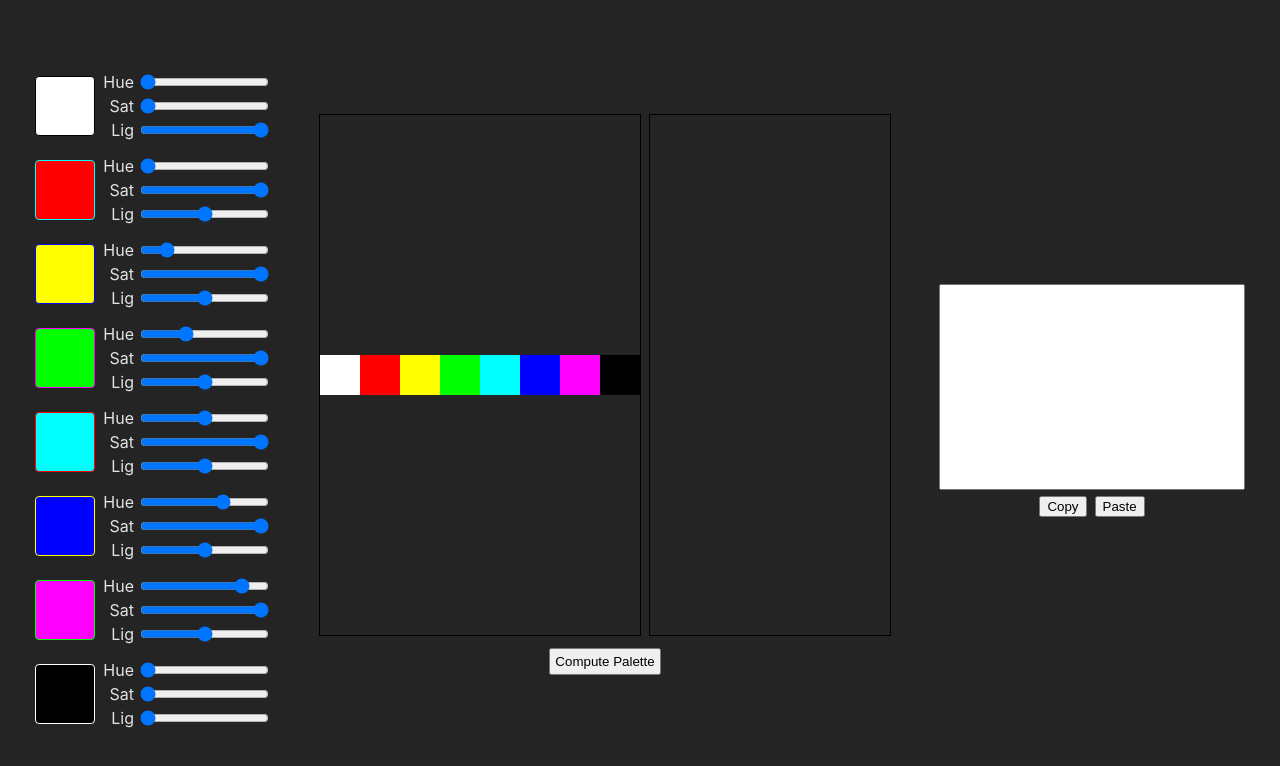
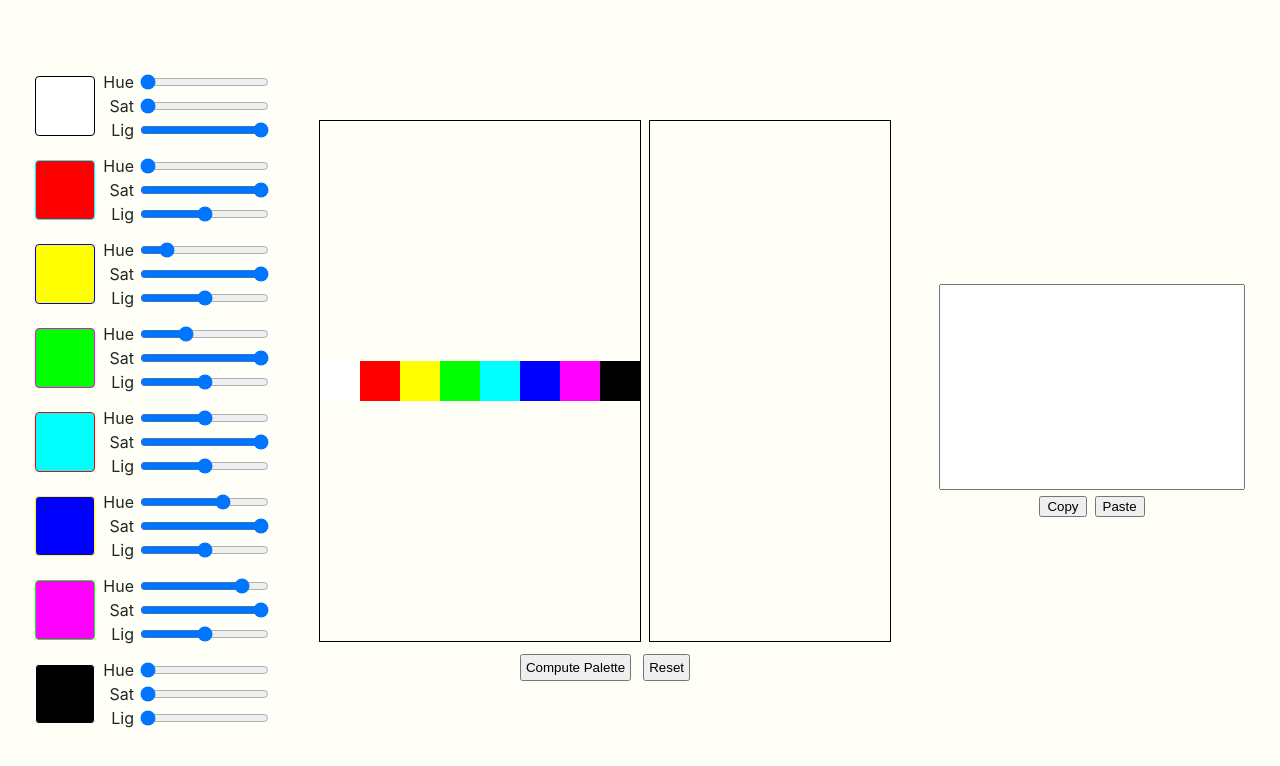
Before and after one commit to axwain/PaletteMaker, a React (Vite) app: page / in a window 1280 px wide. Shown: the top 766 px of the page. Built offline with nearby package versions, Linux system fonts and the light colour scheme.

Commit message:
Implemented color reset (#9)
* Implemented button group for color palette
computing and reset

* Unified line endings to be LF instead of CRLF

* Implemented button group and functions to reset
the palette

* Added basic color scheme styles

```diff
--- a/src/App.css
+++ b/src/App.css
@@ -24,8 +24,3 @@
   display: flex;
   flex-direction: column;
 }
-
-.App .compute-btn {
-  padding: 4px;
-  margin: 12px;
-}
--- a/src/App.tsx
+++ b/src/App.tsx
@@ -2,6 +2,7 @@ import { useState } from 'react';
 import './App.css';
 import { BaseColorControls } from './Components/BaseColorControls';
 import { JsonBox } from './Components/JsonBox';
+import { PaletteButtons } from './Components/PaletteButtons';
 import { PaletteGrid } from './Components/PaletteGrid';
 import {
   computeColorDefinition,
@@ -21,6 +22,7 @@ const copy = (text: string) => {
 };
 
 function App() {
+  const [isComputed, setIsComputed] = useState(false);
   const [colorJson, setColorJson] = useState('');
   const [baseColors, setBaseColors] = useState(initialColors);
   const [loadedColors, setLoadedColors] = useState(initialColors);
@@ -38,6 +40,10 @@ function App() {
     const newColors = [...baseColors];
     newColors.splice(index, 1, color);
     setBaseColors(newColors);
+    if (isComputed) {
+      resetComputedColors();
+      setIsComputed(false);
+    }
   };
 
   const computeShades = (colors: readonly string[]) => {
@@ -66,10 +72,27 @@ function App() {
 
     setColorJson(colorDefinition);
     copy(colorDefinition);
+    setIsComputed(true);
   };
 
   const handleComputeShades = () => {
     computeShades(baseColors);
+  };
+
+  const resetComputedColors = () => {
+    setDerivedColors([...initialDerivedColors]);
+    setDarkerShades([...emptyShades]);
+    setLighterShades([...emptyShades]);
+    setDerivedDarkerShades([...emptyDerivedShades]);
+    setDerivedLighterShades([...emptyDerivedShades]);
+    setColorJson('');
+  };
+
+  const handleResetColors = () => {
+    resetComputedColors();
+    const baseColors = [...initialColors];
+    setBaseColors(baseColors);
+    setLoadedColors(baseColors);
   };
 
   const handleCopy = () => {
@@ -130,9 +153,10 @@ function App() {
             />
           </div>
         </div>
-        <button className="compute-btn" onClick={handleComputeShades}>
-          Compute Palette
-        </button>
+        <PaletteButtons
+          onComputePalette={handleComputeShades}
+          onResetPalette={handleResetColors}
+        />
       </div>
       <div>
         <JsonBox
--- /dev/null
+++ b/src/Components/PaletteButtons/index.tsx
@@ -0,0 +1,19 @@
+import './styles.css';
+
+type Props = {
+  onComputePalette: () => void;
+  onResetPalette: () => void;
+};
+
+export function PaletteButtons({ onComputePalette, onResetPalette }: Props) {
+  return (
+    <div className="button-group">
+      <button className="action-button" onClick={onComputePalette}>
+        Compute Palette
+      </button>
+      <button className="action-button" onClick={onResetPalette}>
+        Reset
+      </button>
+    </div>
+  );
+}
--- /dev/null
+++ b/src/Components/PaletteButtons/styles.css
@@ -0,0 +1,11 @@
+.button-group {
+  display: flex;
+  flex-direction: row;
+  gap: 12px;
+  justify-content: center;
+  margin-top: 12px;
+}
+
+.button-group .action-button {
+  padding: 4px;
+}
--- a/src/index.css
+++ b/src/index.css
@@ -4,8 +4,8 @@
   font-weight: 400;
 
   color-scheme: light dark;
-  color: rgba(255, 255, 255, 0.87);
-  background-color: #242424;
+  color: #242424;
+  background-color: #fffff8;
 
   font-synthesis: none;
   text-rendering: optimizeLegibility;
@@ -21,3 +21,10 @@ body {
   min-width: 320px;
   min-height: 100vh;
 }
+
+@media (prefers-color-scheme: dark) {
+  :root {
+    color: rgba(255, 255, 255, 0.87);
+    background-color: #242424;
+  }
+}
```
Also changed, not shown: .eslintrc.json, .prettierrc.json, 2 other files (tests, documents, lock files or other folders).
